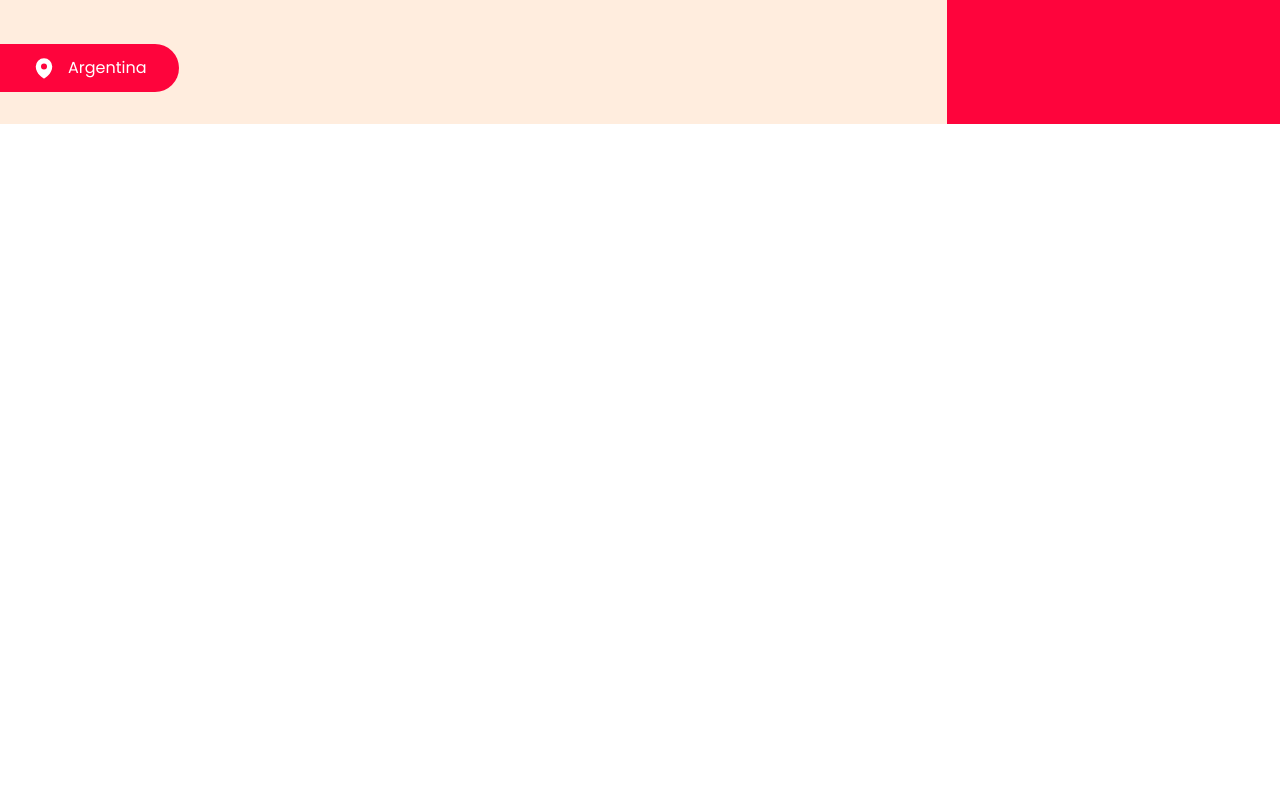
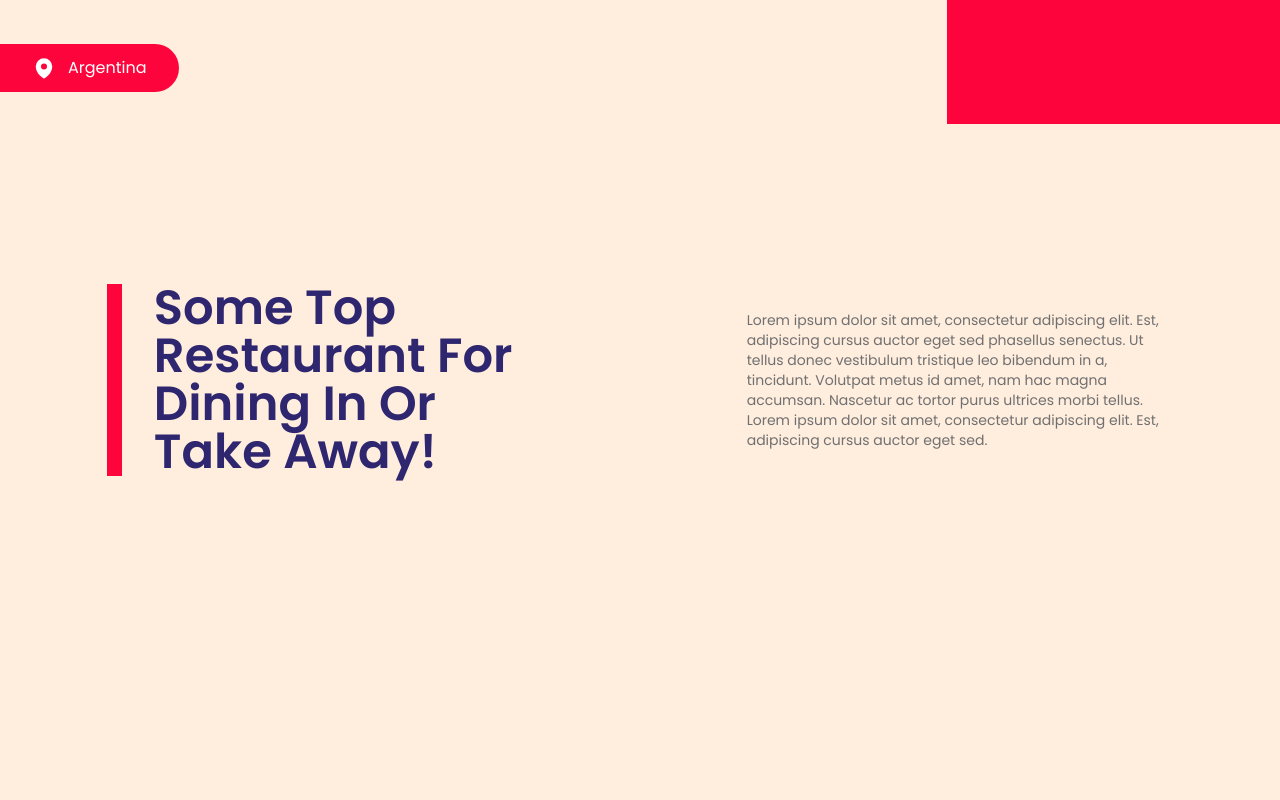
Before and after one commit to AlejoUfano/Restaurant-Website, a React (Vite) app: page / in a window 1280 px wide. Shown: the part 780-1580 px from the top of the page. Before the commit the page ends 904 px from the top, so only its background shows below. Built offline with nearby package versions, Linux system fonts and the light colour scheme.

Commit message:
Update(General) App.tsx update

```diff
--- a/src/App.tsx
+++ b/src/App.tsx
@@ -1,6 +1,7 @@
 import { useEffect, useState } from "react";
 import Header from "./components/header";
 import Home from "./components/home";
+import Top from "./components/top";
 
 function App() {
   const [isTopOfPage, setIsTopOfPage] = useState<boolean>(true);
@@ -20,6 +21,7 @@ function App() {
     <div className="app bg-[linear-gradient(90deg,var(--tw-gradient-stops))] from-[#ffedde_74%] via-[#ffedde_13%] to-[#fe043c_13%]">
       <Header isTopOfPage={isTopOfPage} />
       <Home />
+      <Top />
     </div>
   );
 }
```
